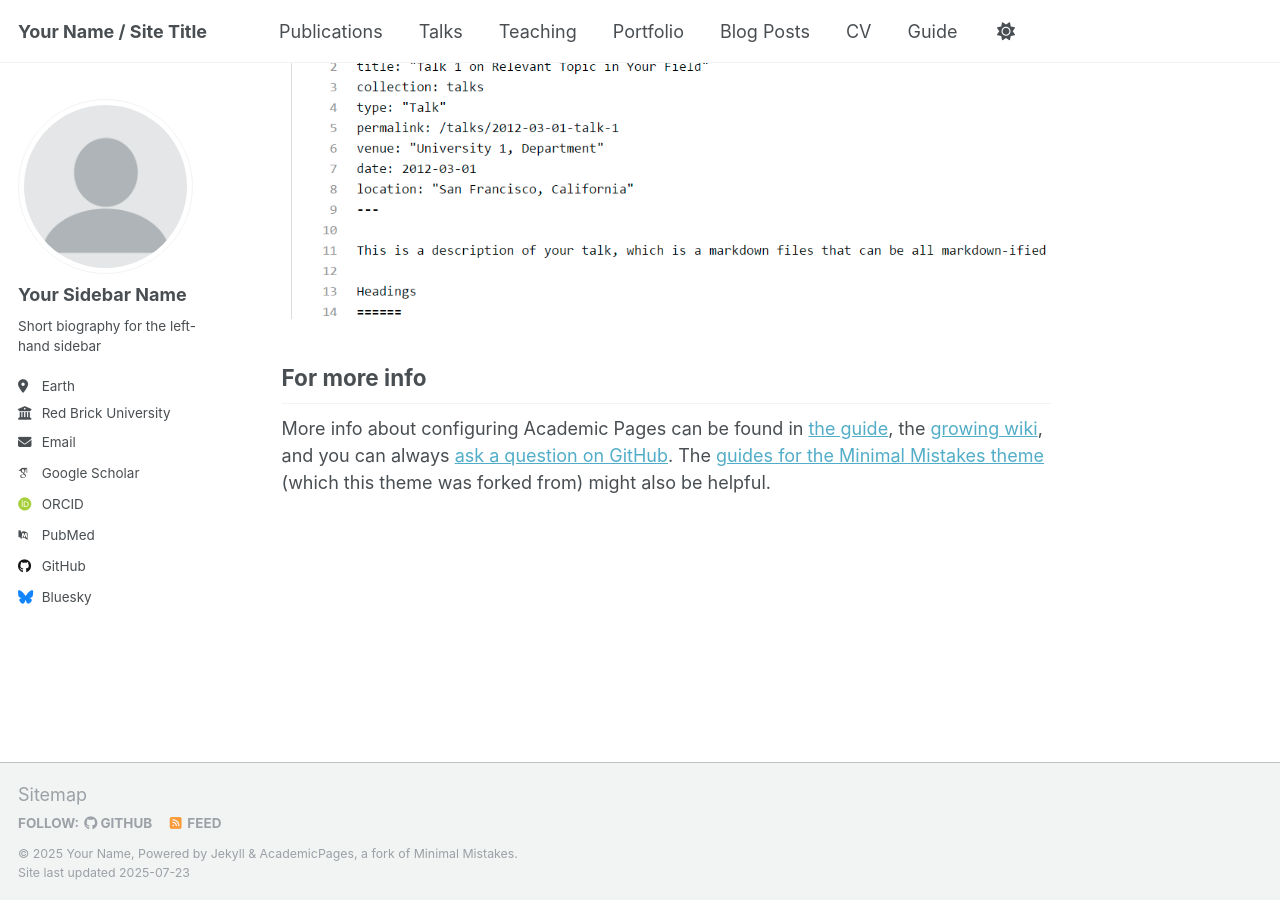
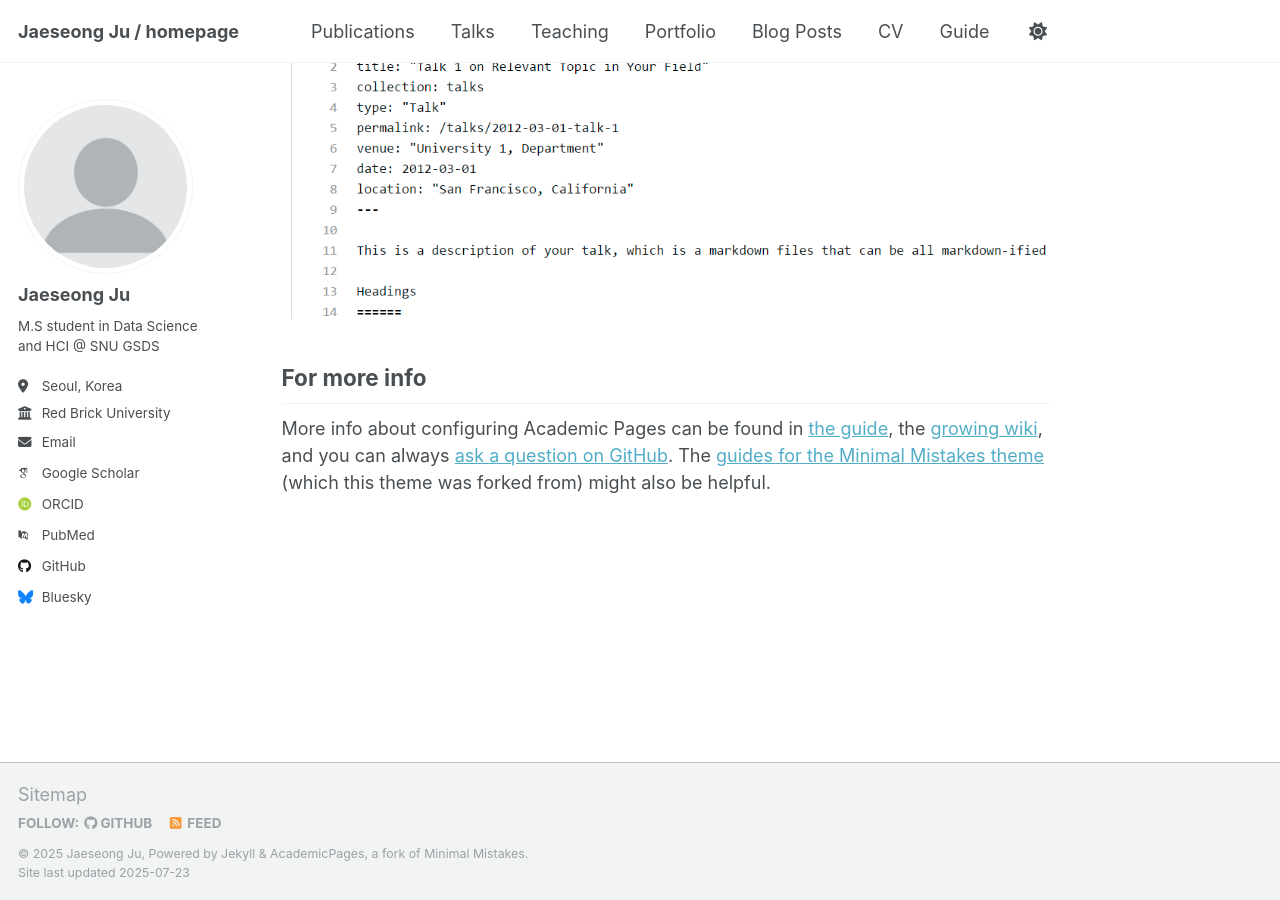
Before and after one commit to cg3731/cg3731.github.io, a Jekyll site: the page built from _pages/about.md, in a window 1280 px wide and 900 px high, scrolled down 2880 px. Built offline with Jekyll 4.4.1, drawn with Linux system fonts in a browser that asks for light colours; some web fonts are replaced; a script that is not in the unit is left out.

Commit message:
basic info edit test

```diff
--- a/_config.yml
+++ b/_config.yml
@@ -9,11 +9,11 @@
 # Basic Site Settings
 locale                   : "en-US"
 site_theme               : "default"
-title                    : "Your Name / Site Title"
+title                    : "Jaeseong Ju / homepage"
 title_separator          : "-"
-name                     : &name "Your Name"
+name                     : &name "Jaeseong Ju"
 description              : &description "personal description"
-url                      : https://academicpages.github.io # the base hostname & protocol for your site e.g. "https://[your GitHub username].github.io" or if you already have some other page hosted on Github then use "https://[your GitHub username].github.io/[Your Repo Name]"
+url                      : https://cg3731.github.io # the base hostname & protocol for your site e.g. "https://[your GitHub username].github.io" or if you already have some other page hosted on Github then use "https://[your GitHub username].github.io/[Your Repo Name]"
 baseurl                  : "" # the subpath of your site, e.g. "/blog"
 repository               : "academicpages/academicpages.github.io"
 
@@ -23,13 +23,13 @@ repository               : "academicpages/academicpages.github.io"
 author:
   # Biographic information
   avatar           : "profile.png"
-  name             : "Your Sidebar Name"
+  name             : "Jaeseong Ju"
   pronouns         : # example: "she/her"
-  bio              : "Short biography for the left-hand sidebar"
-  location         : "Earth"
+  bio              : "M.S student in Data Science and HCI @ SNU GSDS"
+  location         : "Seoul, Korea"
   employer         : "Red Brick University"
   uri              : # URL
-  email            : "none@example.org"
+  email            : "cg3731@snu.ac.kr"
 
   # Academic websites
   academia         : # URL
```
